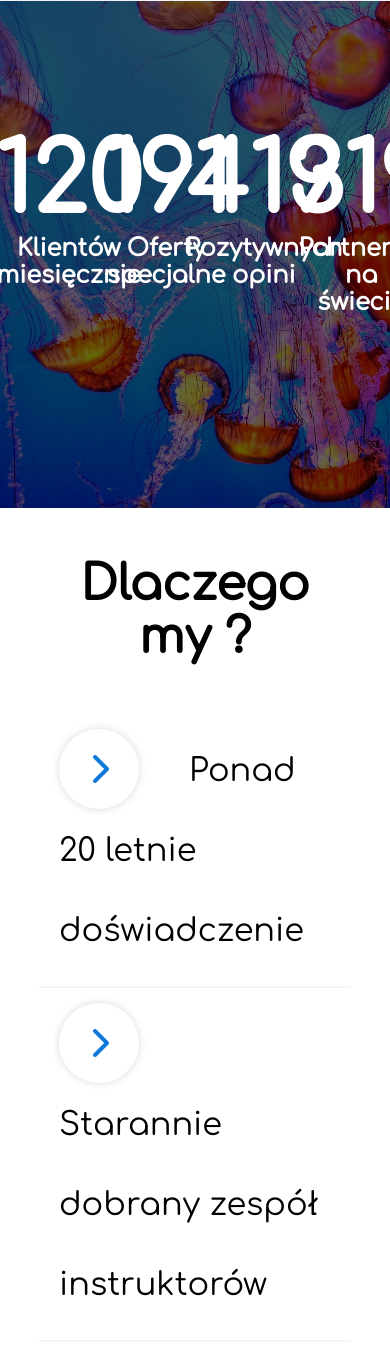
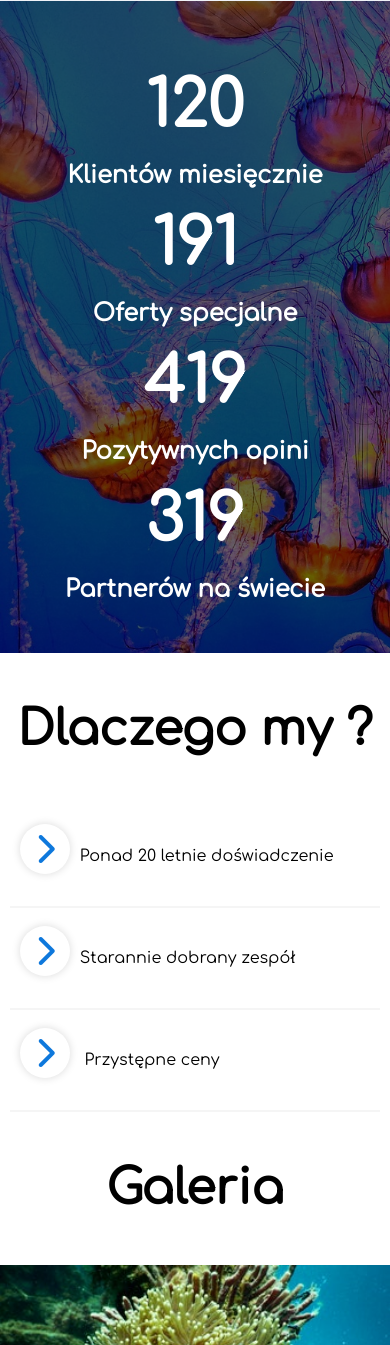
Before and after one commit to LukaszWieczorek92/scuba-diving, a plain HTML site: page index.html in a window 390 px wide. Shown: the part 4029-5374 px from the top of the page. Drawn offline with nearby package versions, Linux system fonts and the light colour scheme.

Commit message:
media queries

```diff
--- a/index.html
+++ b/index.html
@@ -160,7 +160,7 @@
                 wśród podróżników szukających niezapomnianych i w 100% bezpiecznych doznań nurkowych z poradami
                 najlepszych nurków</p>
         </div>
-        <button class="question">Starannie dobrany zespół instruktorów</button>
+        <button class="question">Starannie dobrany zespół</button>
         <div class="content">
             <p>Nasz doświadczony zespół profesjonalistów nurkowych ma ponad 15 lat doświadczenia w nurkowaniu i uzyskał
                 profesjonalny certyfikat. Nasz zespół obejmuje najbardziej doświadczonych instruktorów SSI na świecie,
--- a/style.css
+++ b/style.css
@@ -367,10 +367,9 @@ nav ul li a:hover {
 
 /* section destinations */
 
-.destinations {
-  /* height: 100vh; */
 
-}
+
+
 
 .destinations h1 {
   text-align: center;
@@ -471,7 +470,9 @@ nav ul li a:hover {
 /* ////////////////////////////////////////////media queries- destination section ////////////////////// */
 
 @media(max-width:1024px) {
-  .destinations {}
+  .destinations {
+    height: 60%;
+  }
 
   .destinations .cardbox {
     padding: 20px 20px;
@@ -667,6 +668,7 @@ nav ul li a:hover {
   color: white;
   background-attachment: fixed;
   overflow: hidden;
+
 }
 
 .overlay {
@@ -684,17 +686,55 @@ nav ul li a:hover {
   height: 30vh;
   text-align: center;
   display: flex;
-  align-items: center;
+  justify-content: center;
+
   flex-direction: column;
+
 }
 
 .counter h1 {
   font-size: 6rem;
 }
 
+@media(max-width:1024px) {
+  .parallax {
+    height: 60%;
+  }
+
+}
+
+@media(max-width:820px) {
+
+
+  .overlay {
+    display: flex;
+    flex-wrap: wrap;
+    justify-content: space-around;
+
+
+  }
+
+  .counter {
+
+    height: 25%;
+    width: 50%;
+  }
+
+  .counter h1 {
+    font-size: 4rem;
+    margin: 20px;
+  }
+}
+
+@media(max-width:580px) {
+  .counter {
+    width: 100%;
+  }
+}
+
 /* sekcja accordian */
 .accordian {
-  max-width: 80%;
+  max-width: 90%;
 
 
   margin: 50px auto;
@@ -755,16 +795,57 @@ button.question.open::before {
   transform: rotate(-90deg);
 }
 
-.nastepna {
-  background-color: red;
+@media(max-width:880px) {
+  button.question::before {
+    margin-right: 20px;
+  }
+
+  button.question {
+    font-size: 1.3rem;
+  }
 }
 
-.gallery {
-  width: 80%;
+@media(max-width:640px) {
+  .accordian {
+    max-width: 95%;
+  }
 
-  margin: 0 auto;
+  button.question::before {
+    margin-right: 10px;
+    width: 60px;
+    line-height: 60px;
+  }
+
+  .accordian .content p {
+    padding: 20px;
+    font-size: 1rem;
+  }
 }
 
+@media(max-width:560px) {
+  .accordian {
+    max-width: 95%;
+  }
+
+  button.question {
+    margin-right: 10px;
+    font-size: 1rem;
+    padding: 10px;
+  }
+
+  button.question::before {
+    margin-right: 10px;
+    width: 50px;
+    line-height: 50px;
+  }
+
+  .accordian .content p {
+    padding: 10px;
+    font-size: 1rem;
+  }
+}
+
+/* gallery section */
 .gallery h1 {
   font-size: 3rem;
   text-align: center;
```
